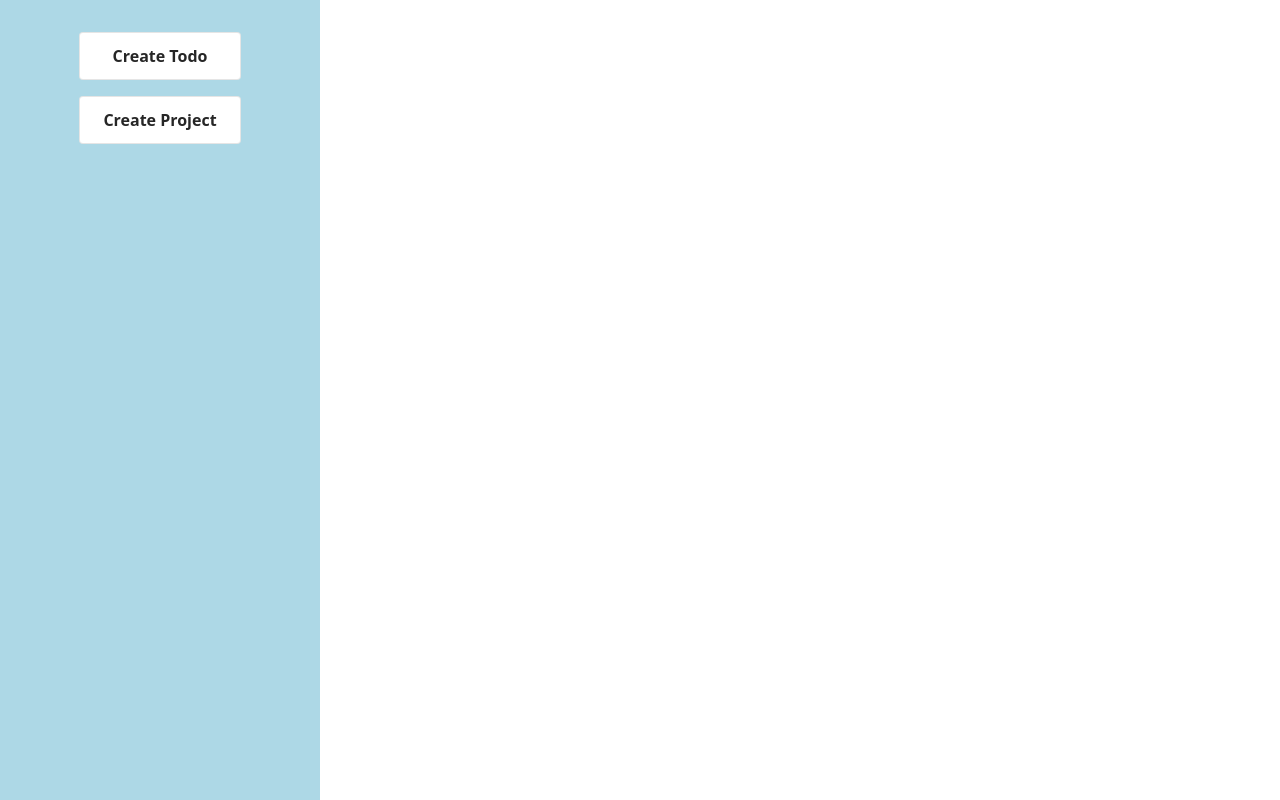
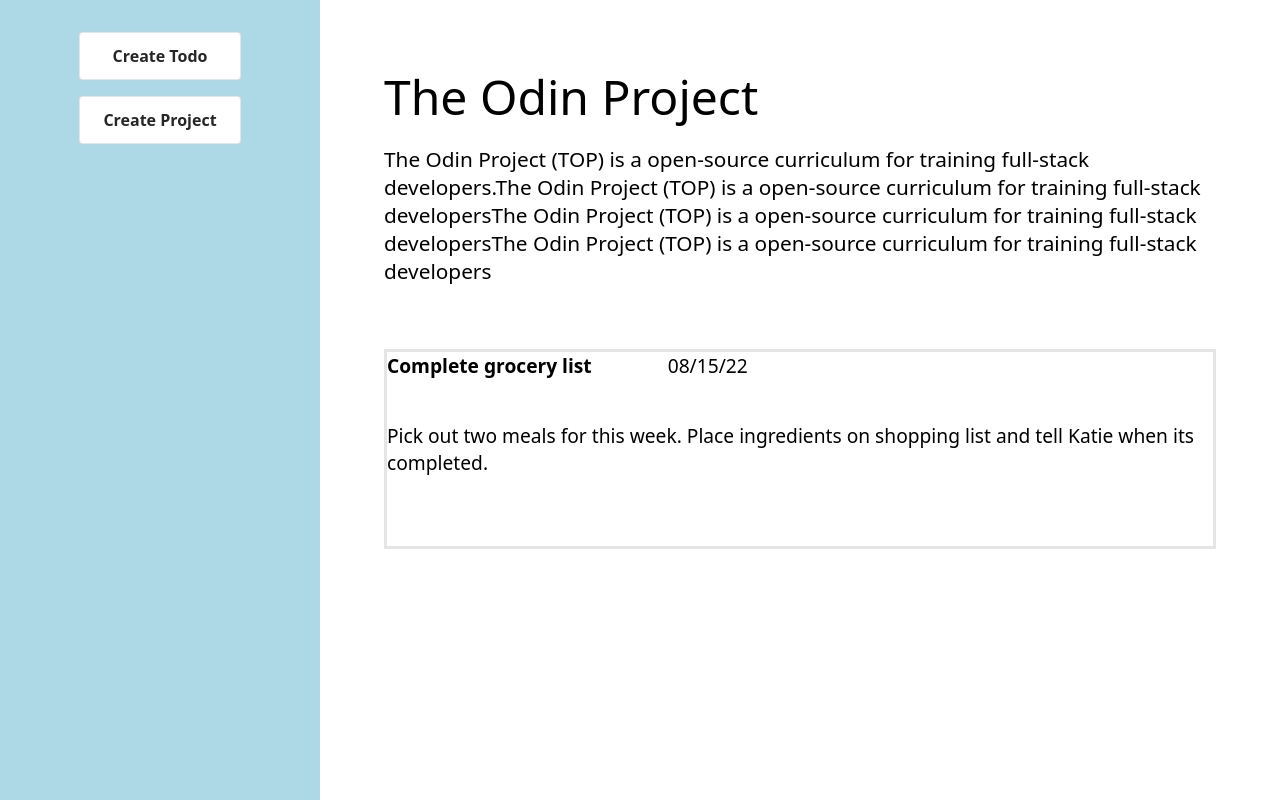
Before and after one commit to COValhalla/todo-list, a website: page src/template.html in a window 1280 px wide. Drawn offline with Linux system fonts and the light colour scheme.

Commit message:
Added styling for project and todos.

```diff
--- a/src/template.html
+++ b/src/template.html
@@ -23,8 +23,27 @@
         </div>
       </div>
       <div class="main">
-        <div class="main__projects"></div>
-        <div class="main__todos"></div>
+        <div class="main__projects">
+          <div class="main__projects__title">The Odin Project</div>
+          <div class="main__projects__description">
+            The Odin Project (TOP) is a open-source curriculum for training
+            full-stack developers.The Odin Project (TOP) is a open-source
+            curriculum for training full-stack developersThe Odin Project (TOP)
+            is a open-source curriculum for training full-stack developersThe
+            Odin Project (TOP) is a open-source curriculum for training
+            full-stack developers
+          </div>
+        </div>
+        <div class="main__todos">
+          <div class="main__todos__card">
+            <div class="card__title">Complete grocery list</div>
+            <div class="card__description">
+              Pick out two meals for this week. Place ingredients on shopping
+              list and tell Katie when its completed.
+            </div>
+            <div class="card__dueDate">08/15/22</div>
+          </div>
+        </div>
       </div>
     </div>
   </body>
--- a/styles.css
+++ b/styles.css
@@ -30,6 +30,58 @@
 
 .main {
   grid-column: 2/3;
+}
+
+.main__projects {
+  font-family: system-ui, -apple-system, system-ui, 'Helvetica Neue', Helvetica,
+    Arial, sans-serif;
+  display: flex;
+  flex-direction: column;
+  padding: 4rem 4rem 0 4rem;
+  min-height: 10%;
+  gap: 1rem;
+}
+.main__projects__title {
+  font-size: 3rem;
+}
+
+.main__projects__description {
+  font-size: 1.3rem;
+}
+
+.main__todos {
+  font-family: system-ui, -apple-system, system-ui, 'Helvetica Neue', Helvetica,
+    Arial, sans-serif;
+  display: flex;
+  flex-direction: column;
+  padding: 4rem 4rem 0 4rem;
+}
+
+.main__todos__card {
+  font-size: 1.2rem;
+  display: grid;
+  gap: 1rem;
+  border: 3px solid rgba(0, 0, 0, 0.1);
+  grid-template-columns: repeat(3, 1fr);
+  grid-template-rows: repeat(3, 1fr);
+}
+
+.card__title {
+  font-weight: 600;
+  grid-column: 1/2;
+  grid-row: 1/2;
+}
+.card__dueDate {
+  grid-column: 2/3;
+  grid-row: 1/2l;
+}
+.card__priority {
+  grid-column: 3/4;
+  grid-row: 1/2;
+}
+.card__description {
+  grid-column: 1/4;
+  grid-row: 2/3;
 }
 
 .btn {
```
Also changed, not shown: src/index.js (+6 -4 lines), src/prototype.js (+0 -25 lines), dist/index.html, dist/main.js.
